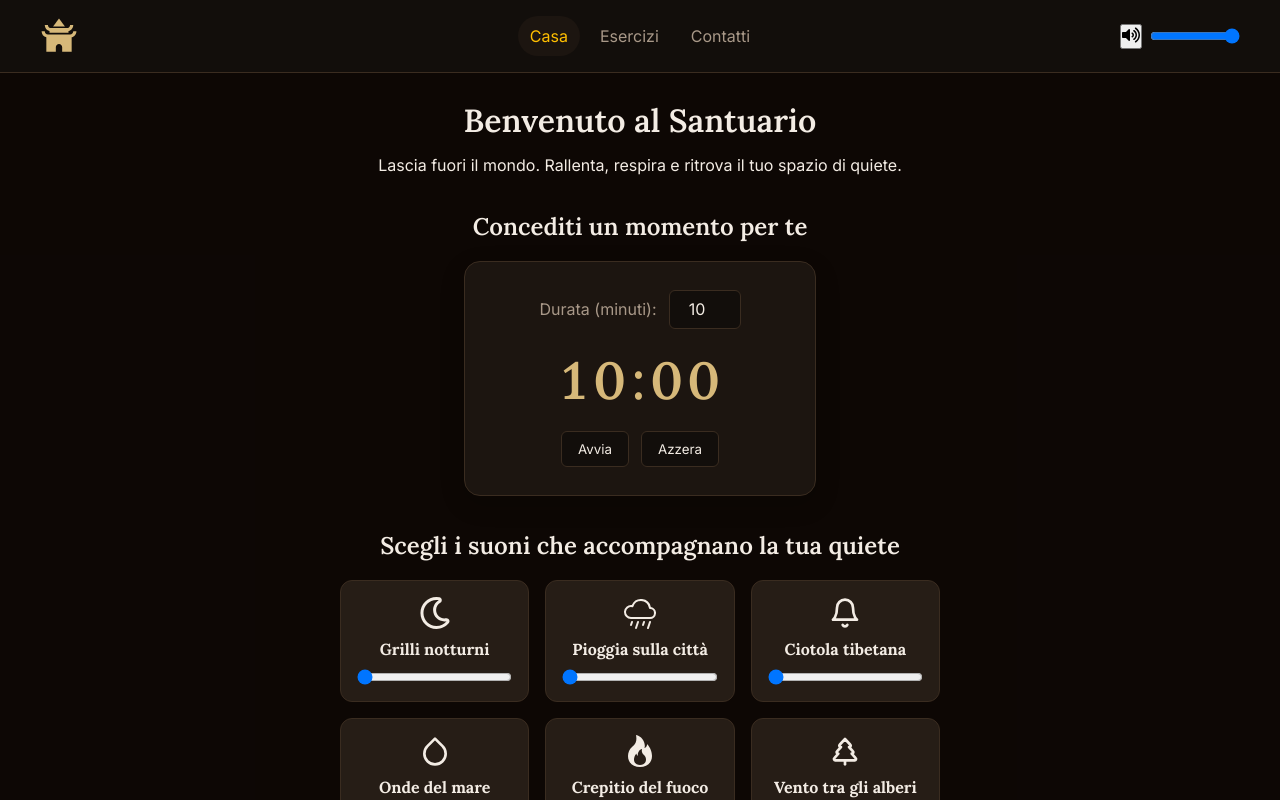
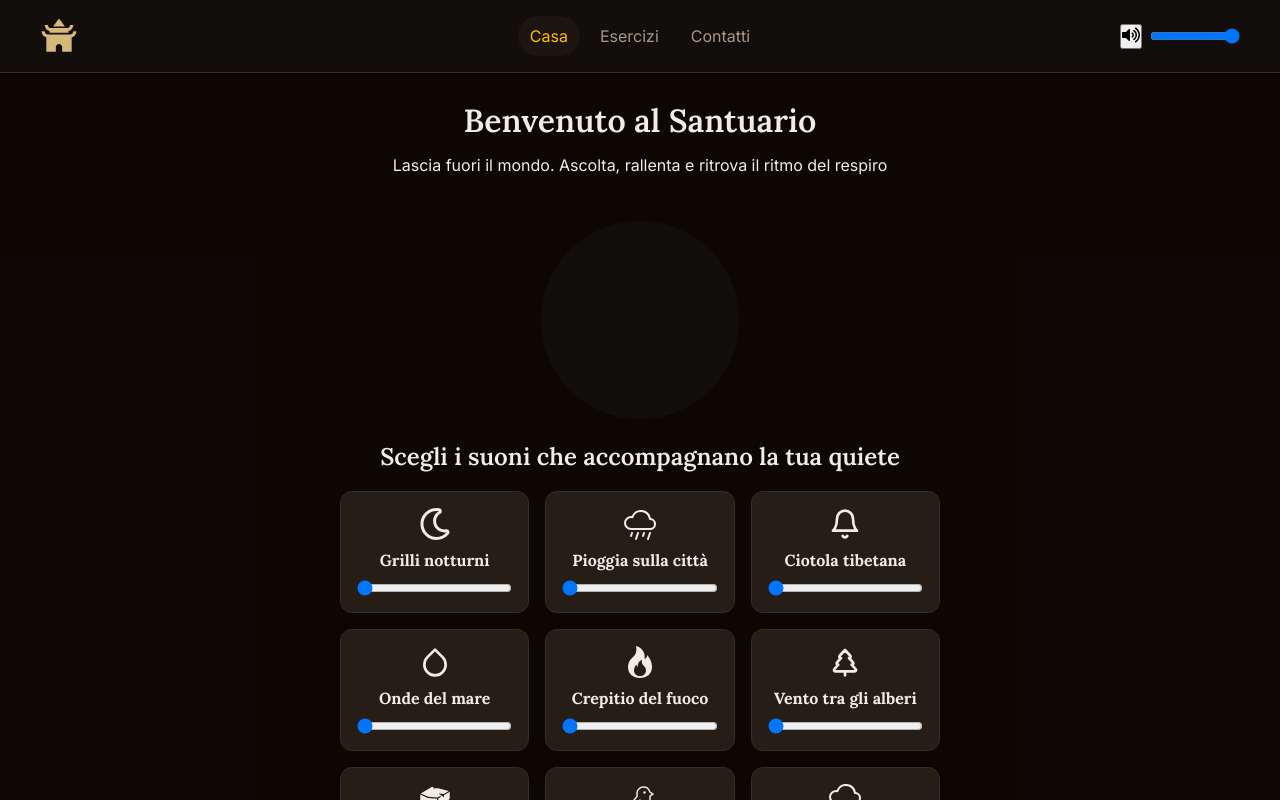
Before and after one commit to Loris-Battaglini/Santuario-meditazione, a React (Vite) app: page / in a window 1280 px wide. Shown: the top 800 px of the page. Built offline with nearby package versions, Linux system fonts and the light colour scheme.

Commit message:
spostato timer da home a esercizi

```diff
--- a/src/pages/Home.tsx
+++ b/src/pages/Home.tsx
@@ -1,5 +1,4 @@
 import styled from "styled-components";
-import { Timer } from "../components/Timer";
 import { SoundMixer } from "../components/SoundMixer";
 import { BreathingCircle } from "../components/BreathingCircle";
 
@@ -11,6 +10,21 @@ const Intro = styled.div`
   text-align: center;
 `;
 
+const SanctuaryContainer = styled.main`
+  display: flex;
+  flex-direction: column;
+  align-items: center;
+  gap: 2rem;
+  min-height: calc(100vh - 5rem);
+  padding: 1.5rem;
+  background-color: rgba(7, 2, 1, 0.8);
+  width: 100%;
+
+  @media (max-width: 640px) {
+    min-height: calc(100vh - 7.5rem);
+  }
+`;
+
 const ContentSection = styled.section`
   display: flex;
   flex-direction: column;
@@ -20,38 +34,23 @@ const ContentSection = styled.section`
   text-align: center;
 `;
 
-const SanctuaryContainer = styled.main`
-  display: flex;
-  flex-direction: column;
-  align-items: center;
-  gap: 2rem;
-  padding: 1.5rem 1.5rem 2rem;
-  background-color: rgba(7, 2, 1, 0.8);
-  width: 100%;
-`;
-
 export function Home() {
   return (
     <SanctuaryContainer>
       <Intro>
         <h1>Benvenuto al Santuario</h1>
         <p>
-          Lascia fuori il mondo. Rallenta, respira e ritrova il tuo spazio di
-          quiete.
+          Lascia fuori il mondo. Ascolta, rallenta e ritrova il ritmo del
+          respiro
         </p>
       </Intro>
       <ContentSection>
-        <h2>Concediti un momento per te</h2>
-        <Timer />
+        <BreathingCircle />
       </ContentSection>
       <ContentSection>
         <h2>Scegli i suoni che accompagnano la tua quiete</h2>
         <SoundMixer />
       </ContentSection>
-      <ContentSection>
-        <h2>Ritrova il ritmo del respiro</h2>
-        <BreathingCircle />
-      </ContentSection>
     </SanctuaryContainer>
   );
 }
--- a/src/pages/Practice.tsx
+++ b/src/pages/Practice.tsx
@@ -4,6 +4,7 @@ import { PracticeCard } from "../components/PracticeCard";
 import { PracticeViewer } from "../components/PracticeViewer";
 import { practicePoses, type PracticePose } from "../data/practices.data";
 import { theme } from "../style/theme";
+import { Timer } from "../components/Timer";
 
 const Page = styled.main`
   width: min(100% - 3rem, 78rem);
@@ -39,6 +40,16 @@ const PracticeGrid = styled.div`
   }
 `;
 
+const ContentSection = styled.section`
+  display: flex;
+  flex-direction: column;
+  align-items: center;
+  gap: 1rem;
+  width: min(100%, 600px);
+  margin: 0 auto 2rem;
+  text-align: center;
+`;
+
 export function Practice() {
   const [selectedPose, setSelectedPose] = useState<PracticePose | null>(null);
 
@@ -61,6 +72,11 @@ export function Practice() {
 
   return (
     <Page>
+      <ContentSection>
+        <h2>Concediti un momento per te</h2>
+        <Timer />
+      </ContentSection>
+
       <Intro>
         <h1>Pratiche di movimento</h1>
         <p>
```
